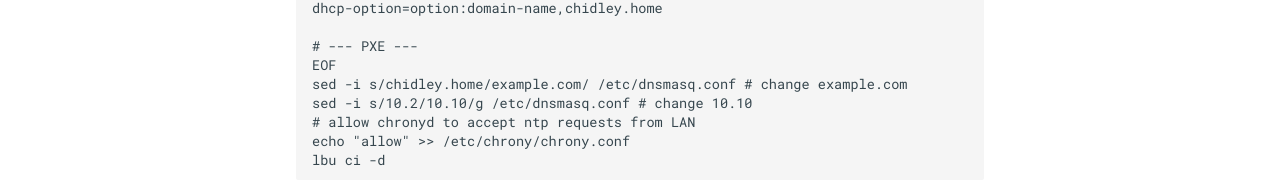
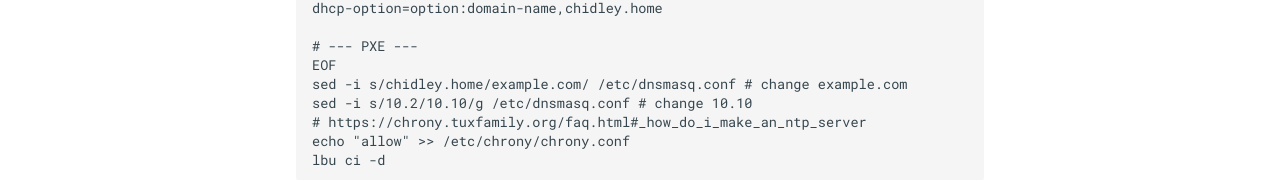
Before and after one commit to jchidley/mkdocs-material-test, an MkDocs documentation site: the page built from docs/Pi/2020-11-18-Alpine-Linux-Raspberry-Pi-Router.md, in a window 1280 px wide and 1400 px high, scrolled down 2338 px. Shown: the part 1213-1397 px from the top of the window. Built offline with MkDocs 1.6.1 and Material for MkDocs 9.7.7, drawn with Linux system fonts in a browser that asks for light colours; some of the changed text lies outside the part shown.

Commit message:
faq for chronyd

````diff
--- a/docs/Pi/2020-11-18-Alpine-Linux-Raspberry-Pi-Router.md
+++ b/docs/Pi/2020-11-18-Alpine-Linux-Raspberry-Pi-Router.md
@@ -184,7 +184,7 @@ dhcp-option=option:domain-name,chidley.home
 EOF
 sed -i s/chidley.home/example.com/ /etc/dnsmasq.conf # change example.com
 sed -i s/10.2/10.10/g /etc/dnsmasq.conf # change 10.10
-# allow chronyd to accept ntp requests from LAN
+# https://chrony.tuxfamily.org/faq.html#_how_do_i_make_an_ntp_server
 echo "allow" >> /etc/chrony/chrony.conf
 lbu ci -d
 ```
````
